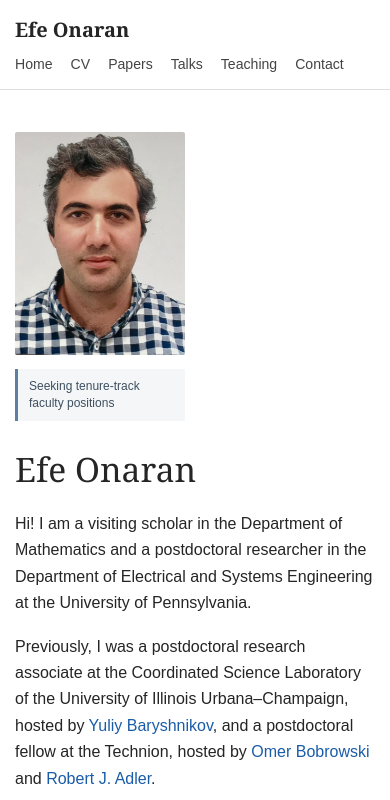
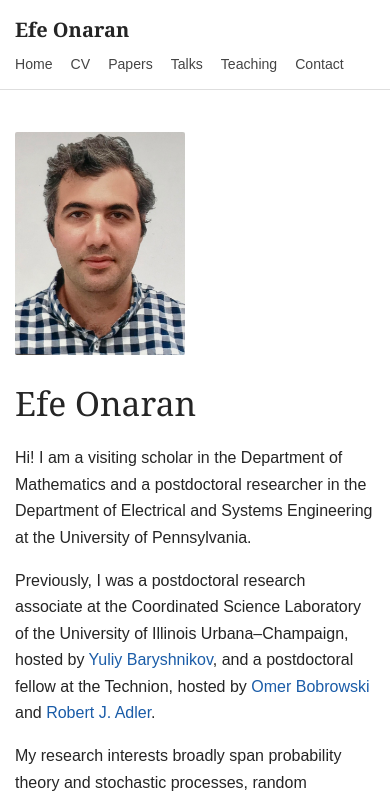
Before and after one commit to eonaran/eonaran.github.io, a Next.js app: page / in a window 390 px wide. Shown: the top 800 px of the page. Built offline with nearby package versions, Linux system fonts and the light colour scheme.

Commit message:
Remove faculty search label

```diff
--- a/app/globals.css
+++ b/app/globals.css
@@ -33,7 +33,6 @@ nav a { color: #444; font-size: .88rem; }
 .page-shell { width: min(940px, calc(100% - 40px)); margin: 0 auto; }
 .home { display: grid; grid-template-columns: 215px 1fr; gap: 46px; padding: 62px 0 68px; }
 .portrait-column img { display: block; width: 100%; height: auto; border-radius: 2px; }
-.availability { margin: 14px 0 0; padding: 9px 11px; border-left: 3px solid #5f7fa2; background: #f4f6f8; color: #3e4f60; font-size: .82rem; line-height: 1.4; }
 .bio h1 { margin: -8px 0 22px; font-family: Georgia, "Times New Roman", serif; font-size: 2.6rem; font-weight: 500; line-height: 1.2; }
 .bio p { margin: 0 0 17px; }
 .quick-links { display: flex; flex-wrap: wrap; gap: 8px 22px; margin-top: 25px !important; }
@@ -77,7 +76,6 @@ a:focus-visible { outline: 2px solid #b36b00; outline-offset: 3px; }
   .home { grid-template-columns: 140px 1fr; gap: 28px; padding-top: 42px; }
   .bio h1 { font-size: 2.1rem; }
   .portrait-column { grid-row: 1; }
-  .availability { font-size: .75rem; }
 }
 
 @media (max-width: 560px) {
--- a/app/page.tsx
+++ b/app/page.tsx
@@ -86,7 +86,6 @@ export default function Home() {
           <div className="portrait-column">
             {/* eslint-disable-next-line @next/next/no-img-element */}
             <img src="/efe-onaran-google.jpg" alt="Efe Onaran" />
-            <p className="availability">Seeking tenure-track faculty positions</p>
           </div>
 
           <div className="bio">
```
